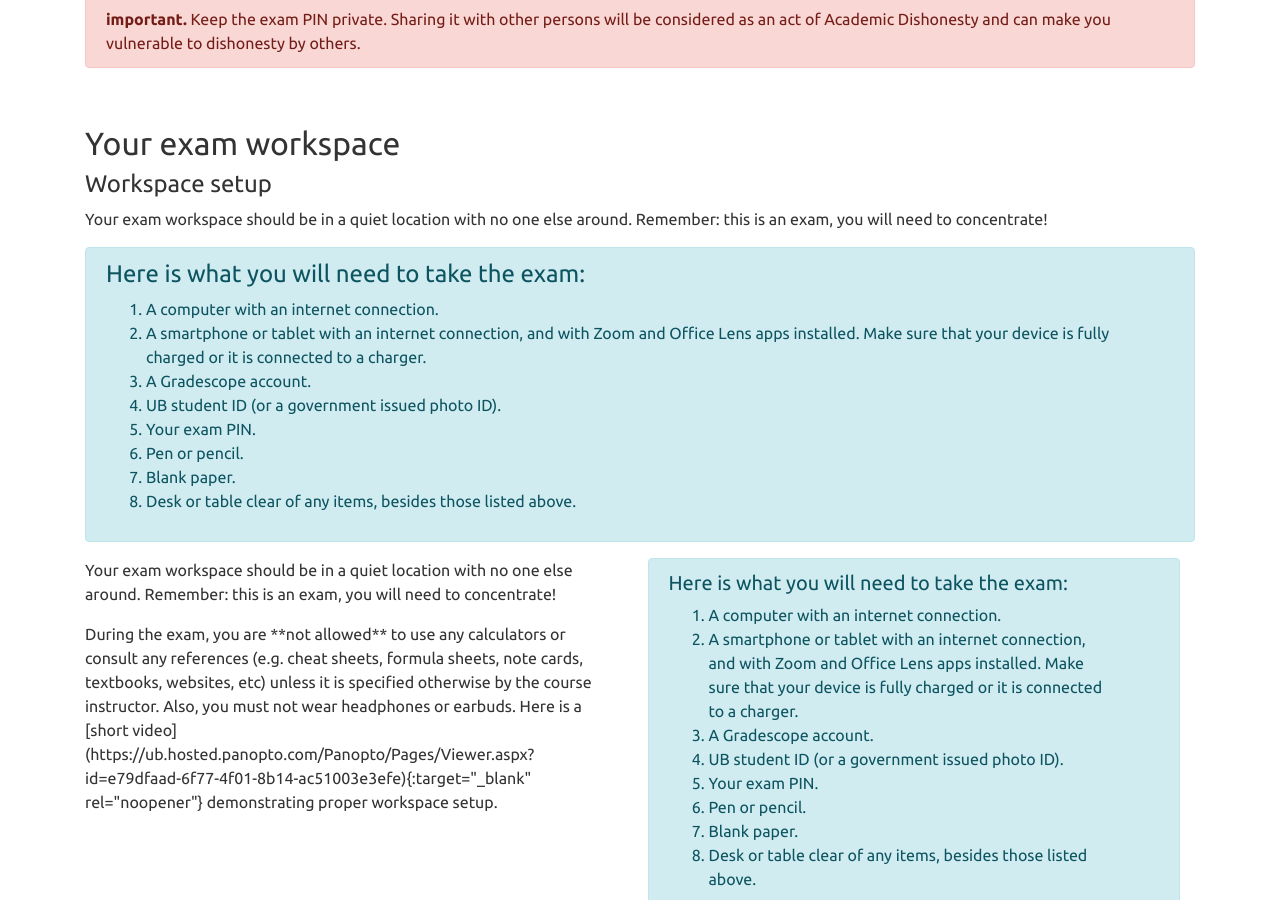
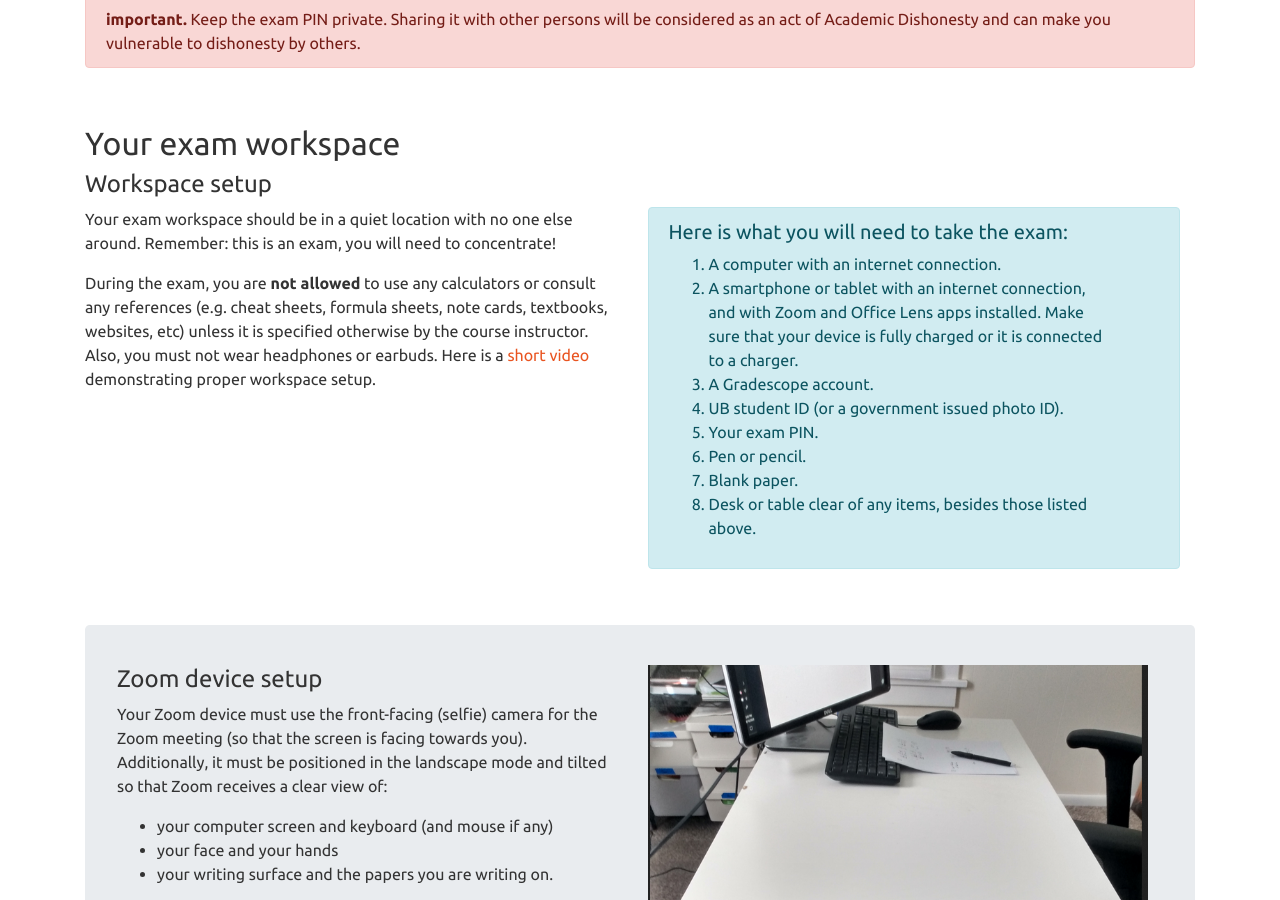
Before and after one commit to ub-math/exam_guides, a Jekyll site: the page built from docs/index.md, in a window 1280 px wide and 900 px high, scrolled down 1597 px. Built offline with Jekyll 4.4.1, drawn with Linux system fonts in a browser that asks for light colours.

Commit message:
Update index.md

```diff
--- a/docs/index.md
+++ b/docs/index.md
@@ -87,34 +87,14 @@ and can make you vulnerable to dishonesty by others.
 #### Workspace setup
 
 
-
-
-Your exam workspace should be in a quiet location with no one else around. Remember: this is an exam, you will need to concentrate!
-
-
-<div class="alert alert-dismissible alert-info">
-<h4 class="alert-heading">Here is what you will need to take the exam:</h4>
-<ol>
-<li>A computer with an internet connection.</li>
-<li>A smartphone or tablet with an internet connection, and with Zoom and Office Lens apps installed.
-   Make sure that your device is fully charged or it is connected to a charger.</li>
-<li>A Gradescope account.</li>
-<li>UB student ID (or a government issued photo ID).</li>
-<li>Your exam PIN.</li>
-<li>Pen or pencil.</li>
-<li>Blank paper.</li>
-<li>Desk or table clear of any items, besides those listed above.</li>
-</ol>
-</div>
-
 <div class="container" style="padding-left:0">
     <div class="row">
         <div class="col-lg">
         <p>Your exam workspace should be in a quiet location with no one else around. Remember: this is an exam, you will need to concentrate!</p>
 
-         <p>During the exam, you are **not allowed** to use any calculators or consult any references (e.g. cheat sheets, formula sheets, note cards,
+         <p>During the exam, you are <b>not allowed</b> to use any calculators or consult any references (e.g. cheat sheets, formula sheets, note cards,
          textbooks, websites, etc) unless it is specified otherwise by the course instructor. Also, you must not wear headphones or earbuds.
-         Here is a [short video](https://ub.hosted.panopto.com/Panopto/Pages/Viewer.aspx?id=e79dfaad-6f77-4f01-8b14-ac51003e3efe){:target="_blank" rel="noopener"}
+         Here is a <a target="_blank" href = "https://ub.hosted.panopto.com/Panopto/Pages/Viewer.aspx?id=e79dfaad-6f77-4f01-8b14-ac51003e3efe">short video</a>
          demonstrating proper workspace setup. </p>
         </div>
         <div class="col-lg">
@@ -139,6 +119,8 @@ Your exam workspace should be in a quiet location with no one else around. Remem
         </div>
       </div>
  </div>
+
+
 
 <br/>
 
```
